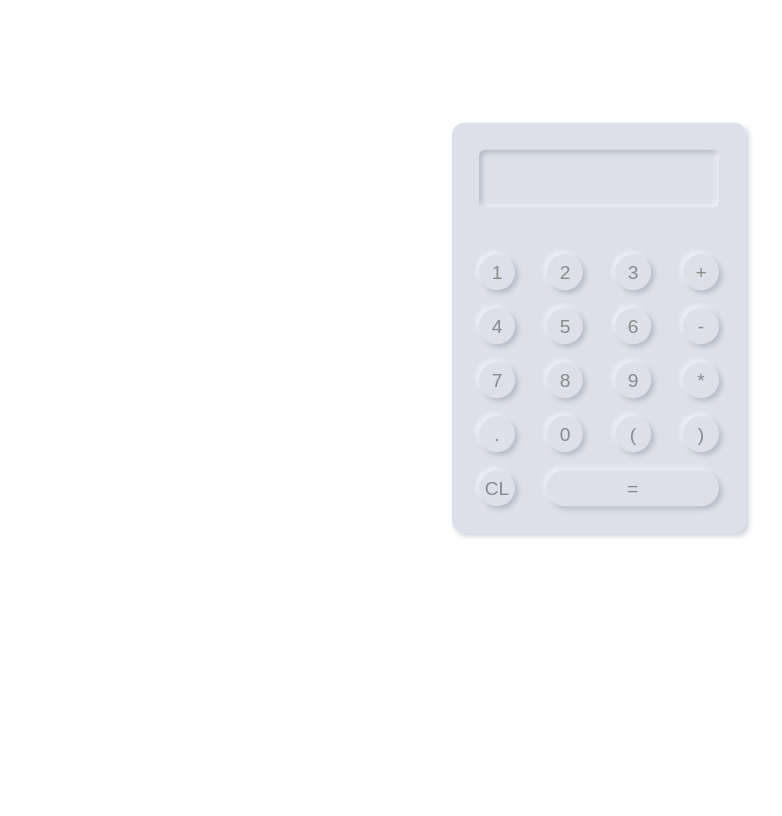
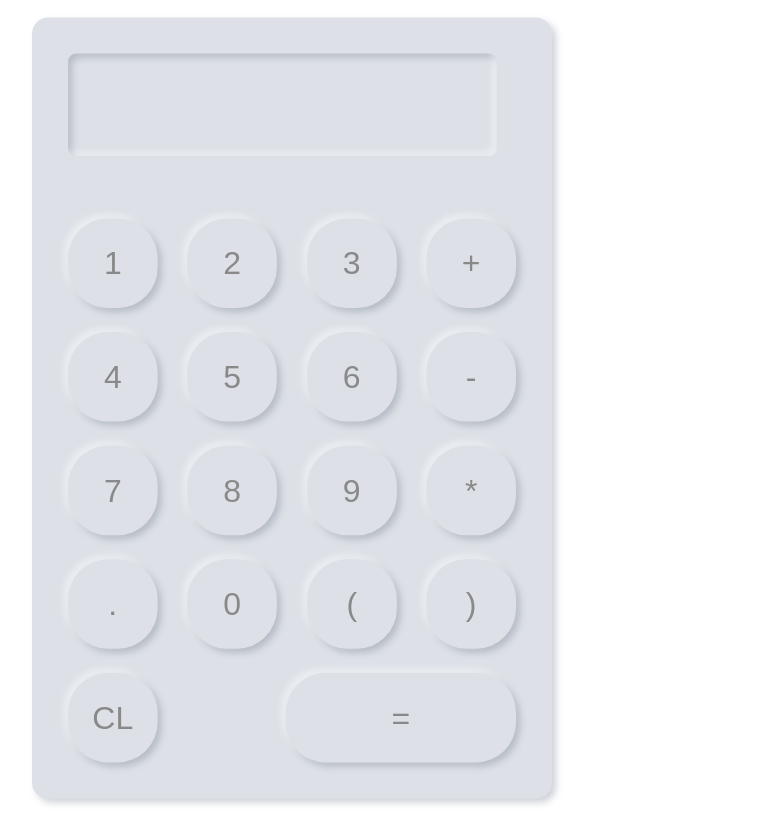
Before and after one commit to PedroPortillo0/calculadora-automatas, a React (Vite) app in the folder ProyectoAutomatasCalculadora/: page / in a window 1280 px wide. Shown: the whole page, without its empty margins (41-823 px from the left). Built offline with nearby package versions, Linux system fonts and the light colour scheme.

Commit message:
[ADD] funtionality

```diff
--- a/ProyectoAutomatasCalculadora/src/assets/style/Calculator.css
+++ b/ProyectoAutomatasCalculadora/src/assets/style/Calculator.css
@@ -1,29 +1,29 @@
 .container{
     display: flex;
-    justify-content: center;
+    justify-content: left;
     align-items: center;
-    height: 80vh;
+    height: 100vh;
 }
 
 #cal-body {
-    width: 25rem;
+    width: 35rem;
     height: auto;
     border-radius: 1.25rem;
     background: #dde1e7;
     box-shadow: -5px -5px 9px rgba(255,255,255,0.45), 5px 5px 9px rgba(94,104,121,0.3);
     padding: 45px;
-    scale: 0.6;
+    scale: 0.8;
   }
 
   .input input {
-    height: 6rem;
+    height: 8rem;
     width: 85%;
     border-radius: 10px;
     background: #dde1e7;
     box-shadow: inset -5px -5px 9px rgba(255,255,255,0.45), inset 5px 5px 9px rgba(94,104,121,0.3);
     border: 0;
     color: rgb(116, 116, 116);
-    font-size: 2.5rem;
+    font-size: 3rem;
     padding: 0 30px;
   }
 
@@ -35,10 +35,10 @@
 
   .buttons button {
     cursor: pointer;
-    height: 60px;
-    width: 60px;
+    height: 7rem;
+    width: 7rem;
     border: 0;
-    font-size: 2rem;
+    font-size: 2.5rem;
     border-radius: 50px;
     background: #dde1e7;
     box-shadow: -5px -5px 9px rgba(255,255,255,0.45), 5px 5px 9px rgba(94,104,121,0.3);
--- a/ProyectoAutomatasCalculadora/src/pages/Calculator.jsx
+++ b/ProyectoAutomatasCalculadora/src/pages/Calculator.jsx
@@ -1,42 +1,60 @@
-import React from 'react';
+import React, { useState } from 'react';
 import "../assets/style/Calculator.css";
 
 function Calculator() {
+    const [input, setInput] = useState("");
+
+    const handleClick = (e) => {
+        setInput(input + e.target.name);
+    }
+
+    const calculate = () => {
+        try {
+            setInput(eval(input).toString());
+        } catch {
+            setInput("Error");
+        }
+    }
+
+    const clear = () => {
+        setInput("");
+    }
+
     return (
         <>
             <div class="container">
                 <div id="cal-body">
                     <div className="input">
-                        <input type="text"/>
+                        <input type="text" value={input} />
                     </div>
                     <div style={{paddingTop: '3rem'}}>
                         <div className="buttons">
-                            <button>1</button>
-                            <button>2</button>
-                            <button>3</button>
-                            <button>+</button>
+                            <button name="1" onClick={handleClick}>1</button>
+                            <button name="2" onClick={handleClick}>2</button>
+                            <button name="3" onClick={handleClick}>3</button>
+                            <button name="+" onClick={handleClick}>+</button>
                         </div>
                         <div className="buttons">
-                            <button>4</button>
-                            <button>5</button>
-                            <button>6</button>
-                            <button>-</button>
+                            <button name="4" onClick={handleClick}>4</button>
+                            <button name="5" onClick={handleClick}>5</button>
+                            <button name="6" onClick={handleClick}>6</button>
+                            <button name="-" onClick={handleClick}>-</button>
                         </div>
                         <div className="buttons">
-                            <button>7</button>
-                            <button>8</button>
-                            <button>9</button>
-                            <button>*</button>
+                            <button name="7" onClick={handleClick}>7</button>
+                            <button name="8" onClick={handleClick}>8</button>
+                            <button name="9" onClick={handleClick}>9</button>
+                            <button name="*" onClick={handleClick}>*</button>
                         </div>
                         <div className="buttons">
-                            <button>.</button>
-                            <button>0</button>
-                            <button>(</button>
-                            <button>)</button>
+                            <button name="." onClick={handleClick}>.</button>
+                            <button name="0" onClick={handleClick}>0</button>
+                            <button name="(" onClick={handleClick}>(</button>
+                            <button name=")" onClick={handleClick}>)</button>
                         </div>
                         <div className="buttons">
-                            <button>CL</button>
-                            <button style={{ width: "18rem"}}>=</button>
+                            <button onClick={clear}>CL</button>
+                            <button style={{ width: "18rem"}} onClick={calculate}>=</button>
                         </div>
                     </div>
                 </div>
```
